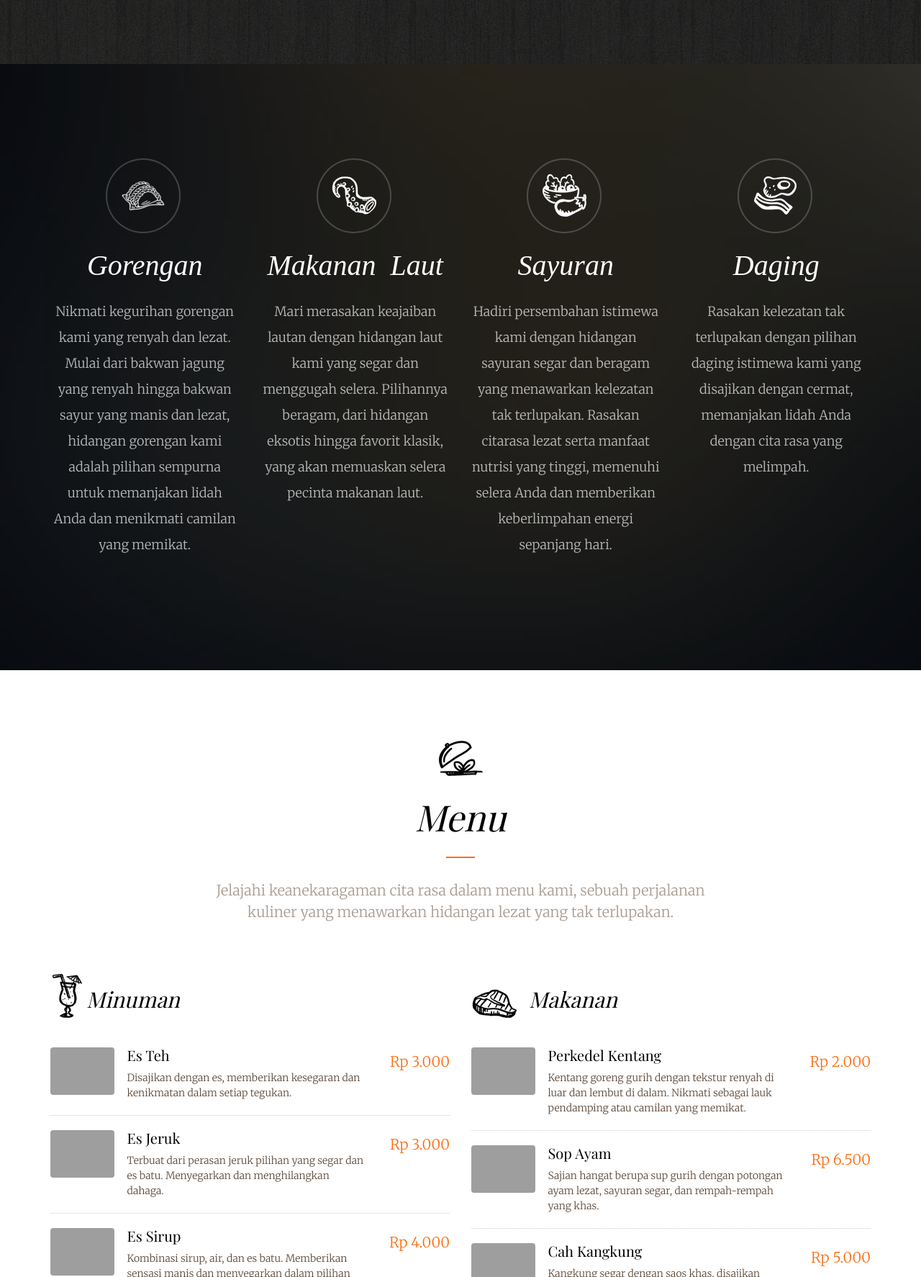
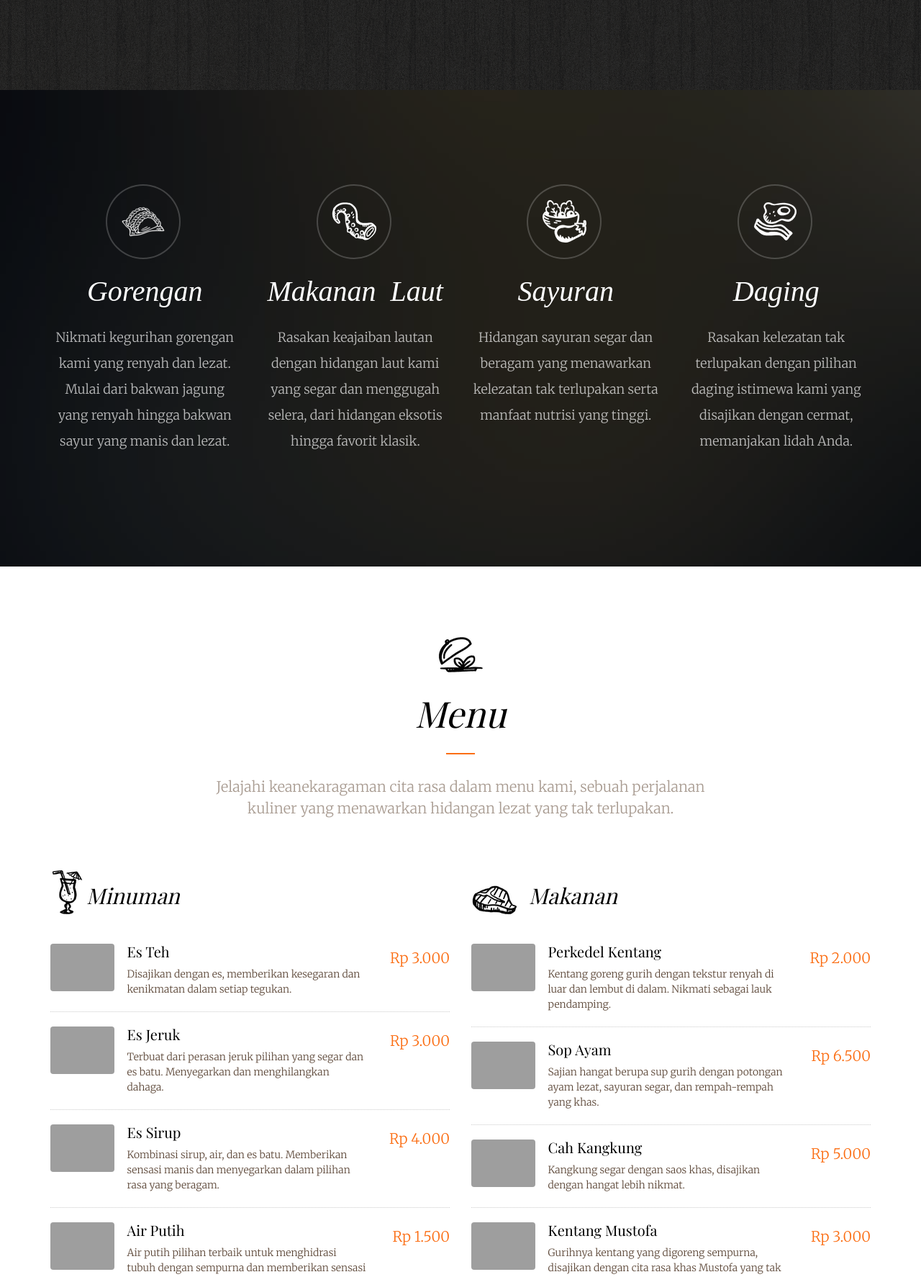
Before and after one commit to sleepingindomie/WebWarteg-WSB, a PHP site: page / in a window 1280 px wide. Shown: the part 4726-6500 px from the top of the page at 72% size. Run offline with PHP 8.4, Linux system fonts and the light colour scheme; some libraries are stand-ins or nearby versions; some web fonts are replaced; grey boxes are pictures that could not be loaded.

Commit message:
Update index.php

```diff
--- a/index.php
+++ b/index.php
@@ -36,9 +26,8 @@
     <link rel="stylesheet" href="https://cdnjs.cloudflare.com/ajax/libs/bootstrap-datetimepicker/4.17.47/css/bootstrap-datetimepicker.min.css">
     <link rel="stylesheet" href="https://cdnjs.cloudflare.com/ajax/libs/flexslider/2.7.2/flexslider.min.css">
 
-    	<link rel="stylesheet" href="https://raw.githubusercontent.com/sleepingindomie/WebWarteg-WSB/refs/heads/main/css/icomoon.css">
-    	<link rel="stylesheet" href="https://raw.githubusercontent.com/sleepingindomie/WebWarteg-WSB/refs/heads/main/css/style.css">
-
+    <link rel="stylesheet" href="https://cdn.jsdelivr.net/gh/sleepingindomie/WebWarteg-WSB/css/icomoon.css">
+    <link rel="stylesheet" href="https://cdn.jsdelivr.net/gh/sleepingindomie/WebWarteg-WSB/css/style.css">
 
     <script src="https://cdnjs.cloudflare.com/ajax/libs/modernizr/2.8.3/modernizr.min.js"></script>
 
@@ -82,31 +67,26 @@
                     <div class="fh5co-menu-2">
                         <a href="#" data-nav-section="menu">Menu</a>
                         <a href="#" data-nav-section="about">Tentang Kami</a>
-
                     </div>
                 </div>
-
             </div>
         </div>
 
         <div id="fh5co-about" data-section="about">
-			<div class="fh5co-2col fh5co-bg to-animate-2" style="background-image: url(https://raw.githubusercontent.com/sleepingindomie/WebWarteg-WSB/refs/heads/main/utama.jpg?token=GHSAT0AAAAAADFPKWWMXOETNYOJKP4RIAAU2CKZEYA)"></div>
+             <div class="fh5co-2col fh5co-bg to-animate-2" style="background-image: url(https://cdn.jsdelivr.net/gh/sleepingindomie/WebWarteg-WSB/images/utama.jpg)"></div>
             <div class="fh5co-2col fh5co-text">
                 <h2 class="heading to-animate">Tentang Kami</h2>
                 <p class="to-animate"><span class="firstcharacter">S</span>elamat datang di Warteg Sukses Bahari. Kami adalah warung makan yang menghadirkan sensasi kuliner tak terlupakan. Dengan hidangan lezat dan sehat, kami berkomitmen untuk memanjakan lidah Anda. Di Warteg Sukses Bahari, kami mengutamakan kualitas bahan dan kepuasan pelanggan. Dengan menggunakan bahan-bahan segar dan pilihan, kami menciptakan menu-menu khas nusantara yang menggugah selera. Tim kami yang ramah dan profesional siap menyambut Anda dengan senyuman. Kami percaya bahwa setiap kunjungan ke Warteg Sukses Bahari harus menjadi pengalaman yang memuaskan. Nikmati santapan lezat dalam suasana hangat yang kami tawarkan.
-
+                <br><br>
                 Kami berterima kasih atas dukungan Anda sebagai pelanggan setia kami. Bersama-sama, mari kita terus menciptakan pengalaman kuliner yang luar biasa di Warteg Sukses Bahari. Jadikan kami pilihan utama Anda untuk mencicipi cita rasa autentik dan kehangatan warung makan kami. Terima kasih telah memilih Warteg Sukses Bahari sebagai destinasi kuliner Anda. Mari jelajahi kelezatan dan kepuasan bersama kami</p>
-
             </div>
         </div>
 
         <div id="fh5co-sayings">
 			<div class="container">
 				<div class="row to-animate">
-
 					<div class="flexslider">
 						<ul class="slides">
-
 							<li>
 								<blockquote>
 									<p>&ldquo;Hidangan lezat dan sehat dengan harga terjangkau. Pelayanan ramah dan suasana hangat.&rdquo;</p>
@@ -196,46 +173,44 @@
 							</div>
 						</div>
 						<div class="fh5co-v-half to-animate-2">
-							<div class="fh5co-v-col-2 fh5co-bg-img" style="background-image: url(https://github.com/sleepingindomie/WebWarteg-WSB/blob/main/telurbalado.jpg?raw=true)"></div>
+							<div class="fh5co-v-col-2 fh5co-bg-img" style="background-image: url(https://cdn.jsdelivr.net/gh/sleepingindomie/WebWarteg-WSB/images/telurbalado.jpg)"></div>
 							<div class="fh5co-v-col-2 fh5co-text fh5co-special-1 arrow-left">
 								<h2>Telur Balado</h2>
 								<span class="pricing">Rp 3.000</span>
 								<p>Telur balado, paduan sempurna rasa pedas dan manis yang memikat lidah. Setiap suapan memberikan sensasi yang menggetarkan dengan telur yang lembut dan saus balado yang meresap dalam setiap seratnya. Nikmati kelezatan telur balado yang membangkitkan selera dan menjadikan hidangan Anda tak terlupakan.</p>
 							</div>
 						</div>
-
+					</div>
+				</div>
 			</div>
 		</div>
 
-			</div>
-		</div>
-
-		<div id="fh5co-type" style="background-image: url(images/slide_3.jpg);" data-stellar-background-ratio="0.5">
+        <div id="fh5co-type" style="background-image: url(https://cdn.jsdelivr.net/gh/sleepingindomie/WebWarteg-WSB/images/slide_3.jpg);" data-stellar-background-ratio="0.5">
 			<div class="fh5co-overlay"></div>
 			<div class="container">
 				<div class="row">
 					<div class="col-md-3 to-animate">
 						<div class="fh5co-type">
 							<h3 class="with-icon icon-1">Gorengan</h3>
-							<p>Nikmati kegurihan gorengan kami yang renyah dan lezat. Mulai dari bakwan jagung yang renyah hingga bakwan sayur yang manis dan lezat, hidangan gorengan kami adalah pilihan sempurna untuk memanjakan lidah Anda dan menikmati camilan yang memikat.</p>
+							<p>Nikmati kegurihan gorengan kami yang renyah dan lezat. Mulai dari bakwan jagung yang renyah hingga bakwan sayur yang manis dan lezat.</p>
 						</div>
 					</div>
 					<div class="col-md-3 to-animate">
 						<div class="fh5co-type">
 							<h3 class="with-icon icon-2">Makanan Laut</h3>
-							<p>Mari merasakan keajaiban lautan dengan hidangan laut kami yang segar dan menggugah selera. Pilihannya beragam, dari hidangan eksotis hingga favorit klasik, yang akan memuaskan selera pecinta makanan laut.</p>
+							<p>Rasakan keajaiban lautan dengan hidangan laut kami yang segar dan menggugah selera, dari hidangan eksotis hingga favorit klasik.</p>
 						</div>
 					</div>
 					<div class="col-md-3 to-animate">
 						<div class="fh5co-type">
 							<h3 class="with-icon icon-3">Sayuran</h3>
-							<p>Hadiri persembahan istimewa kami dengan hidangan sayuran segar dan beragam yang menawarkan kelezatan tak terlupakan. Rasakan citarasa lezat serta manfaat nutrisi yang tinggi, memenuhi selera Anda dan memberikan keberlimpahan energi sepanjang hari.</p>
+							<p>Hidangan sayuran segar dan beragam yang menawarkan kelezatan tak terlupakan serta manfaat nutrisi yang tinggi.</p>
 						</div>
 					</div>
 					<div class="col-md-3 to-animate">
 						<div class="fh5co-type">
 							<h3 class="with-icon icon-4">Daging</h3>
-							<p>Rasakan kelezatan tak terlupakan dengan pilihan daging istimewa kami yang disajikan dengan cermat, memanjakan lidah Anda dengan cita rasa yang melimpah.</p>
+							<p>Rasakan kelezatan tak terlupakan dengan pilihan daging istimewa kami yang disajikan dengan cermat, memanjakan lidah Anda.</p>
 						</div>
 					</div>
 				</div>
@@ -321,11 +296,11 @@
 								<li>
 									<div class="fh5co-food-desc">
 										<figure>
-											<img src="https://raw.githubusercontent.com/sleepingindomie/WebWarteg-WSB/refs/heads/main/perkedel.jpg?token=GHSAT0AAAAAADFPKWWNZEBACD76BQD4HT4Q2CKZIAQ" class="img-responsive" alt="">
+											<img src="https://cdn.jsdelivr.net/gh/sleepingindomie/WebWarteg-WSB/images/perkedel.jpg" class="img-responsive" alt="Perkedel Kentang">
 										</figure>
 										<div>
 											<h3>Perkedel Kentang</h3>
-											<p>Kentang goreng gurih dengan tekstur renyah di luar dan lembut di dalam. Nikmati sebagai lauk pendamping atau camilan yang memikat.</p>
+											<p>Kentang goreng gurih dengan tekstur renyah di luar dan lembut di dalam. Nikmati sebagai lauk pendamping.</p>
 										</div>
 									</div>
 									<div class="fh5co-food-pricing">
@@ -363,11 +338,11 @@
 								<li>
 									<div class="fh5co-food-desc">
 										<figure>
-											<img src="https://raw.githubusercontent.com/sleepingindomie/WebWarteg-WSB/refs/heads/main/mustofa.jpg?token=GHSAT0AAAAAADFPKWWMASNXO7F5DRT3WO5K2CKZIUA" class="img-responsive" alt="">
+											<img src="https://cdn.jsdelivr.net/gh/sleepingindomie/WebWarteg-WSB/images/mustofa.jpg" class="img-responsive" alt="Kentang Mustofa">
 										</figure>
 										<div>
 											<h3>Kentang Mustofa</h3>
-											<p>Gurihnya kentang yang digoreng sempurna, disajikan dengan cita rasa khas Mustofa yang membuatnya menjadi hidangan yang tak bisa Anda lewatkan.</p>
+											<p>Gurihnya kentang yang digoreng sempurna, disajikan dengan cita rasa khas Mustofa yang tak bisa dilewatkan.</p>
 										</div>
 									</div>
 									<div class="fh5co-food-pricing">
@@ -375,11 +350,6 @@
 									</div>
 								</li>
 							</ul>
-						</div>
-					</div>
-					<div class="col-md-6">
-						<div class="fh5co-food-menu to-animate-2">
-
 						</div>
 					</div>
 				</div>
@@ -391,13 +361,13 @@
 			</div>
 		</div>
 
-		<div id="fh5co-events" data-section="events" style="background-image: url(https://raw.githubusercontent.com/sleepingindomie/WebWarteg-WSB/refs/heads/main/images/slide_2.jpg?token=GHSAT0AAAAAADFPKWWNOMSI6M2LNRBAMD7K2CKZI4Q);" data-stellar-background-ratio="0.5">
+		<div id="fh5co-events" data-section="events" style="background-image: url(https://cdn.jsdelivr.net/gh/sleepingindomie/WebWarteg-WSB/images/slide_2.jpg);" data-stellar-background-ratio="0.5">
 			<div class="fh5co-overlay"></div>
 			<div class="container">
 				<div class="row text-center fh5co-heading row-padded">
 					<div class="col-md-8 col-md-offset-2 to-animate">
 						<h2 class="heading">Cabang Kami</h2>
-						<p class="sub-heading">Nikmati pengalaman kuliner luar biasa di tiga cabang kami yang strategis. Temukan hidangan lezat di tempat-tempat yang mudah dijangkau. Selera memikat dan variasi menu yang menggugah di setiap cabang kami.</p>
+						<p class="sub-heading">Nikmati pengalaman kuliner luar biasa di tiga cabang kami yang strategis. Temukan hidangan lezat di tempat-tempat yang mudah dijangkau.</p>
 					</div>
 				</div>
 				<div class="row">
@@ -405,32 +375,26 @@
 						<div class="fh5co-event to-animate-2">
 							<h3>WSB Jatimulya</h3>
 							<span class="fh5co-event-meta">Kab. Bekasi, Jawa Barat</span>
-							<p> Rasakan kelezatan kuliner di WSB Jatimulya, cabang kami yang terletak di Kabupaten Bekasi. Dapatkan pengalaman makan yang memikat dengan hidangan lezat yang menggugah selera, memberikan kepuasan yang tiada tara di setiap kunjungan Anda.</p>
-
+							<p>Rasakan kelezatan kuliner di WSB Jatimulya, cabang kami yang terletak di Kabupaten Bekasi. Dapatkan pengalaman makan yang memikat dengan hidangan lezat yang menggugah selera.</p>
 						</div>
 					</div>
 					<div class="col-md-4">
 						<div class="fh5co-event to-animate-2">
 							<h3>WSB Kayuringin</h3>
 							<span class="fh5co-event-meta">Kota Bekasi, Jawa Barat</span>
-							<p>Sambangi WSB Kayuringin, cabang kami yang berlokasi di Kota Bekasi. Nikmati hidangan lezat dalam suasana yang nyaman dan ramah di tempat kami. Dengan variasi menu yang menggugah selera, kami siap memanjakan lidah Anda dengan cita rasa yang tak terlupakan.</p>
-
+							<p>Sambangi WSB Kayuringin, cabang kami yang berlokasi di Kota Bekasi. Nikmati hidangan lezat dalam suasana yang nyaman dan ramah di tempat kami.</p>
 						</div>
 					</div>
 					<div class="col-md-4">
 						<div class="fh5co-event to-animate-2">
 							<h3>WSB Kedungmundu</h3>
 							<span class="fh5co-event-meta">Kota Semarang, Jawa Tengah</span>
-							<p>Kunjungi WSB Kedungmundu, cabang kami yang menawarkan kelezatan kuliner yang khas. Temukan sentuhan rasa yang istimewa dalam setiap hidangan, mempersembahkan cita rasa yang memikat dan nuansa kuliner yang tak terlupakan bagi para pengunjung.</p>
-
+							<p>Kunjungi WSB Kedungmundu, cabang kami yang menawarkan kelezatan kuliner yang khas. Temukan sentuhan rasa yang istimewa dalam setiap hidangan.</p>
 						</div>
 					</div>
 				</div>
 			</div>
 		</div>
-
-
-
 
 		<div id="fh5co-footer">
 			<div class="container">
@@ -472,13 +435,7 @@
 	<script src="https://cdnjs.cloudflare.com/ajax/libs/stellar.js/0.6.2/jquery.stellar.min.js"></script>
 	<script src="https://cdnjs.cloudflare.com/ajax/libs/flexslider/2.7.2/jquery.flexslider-min.js"></script>
 
-    	<script src="https://raw.githubusercontent.com/sleepingindomie/WebWarteg-WSB/refs/heads/main/js/main.js"></script>
-
-    	<script>
-		$(function () {
-	       $('#date').datetimepicker();
-	   });
-	</script>
+	<script src="https://cdn.jsdelivr.net/gh/sleepingindomie/WebWarteg-WSB/js/main.js"></script>
 
 	</body>
 </html>
```
Also changed, not shown: other parts of index.php (+29 -47 lines). Lines whose indentation alone changed are shown as unchanged.
